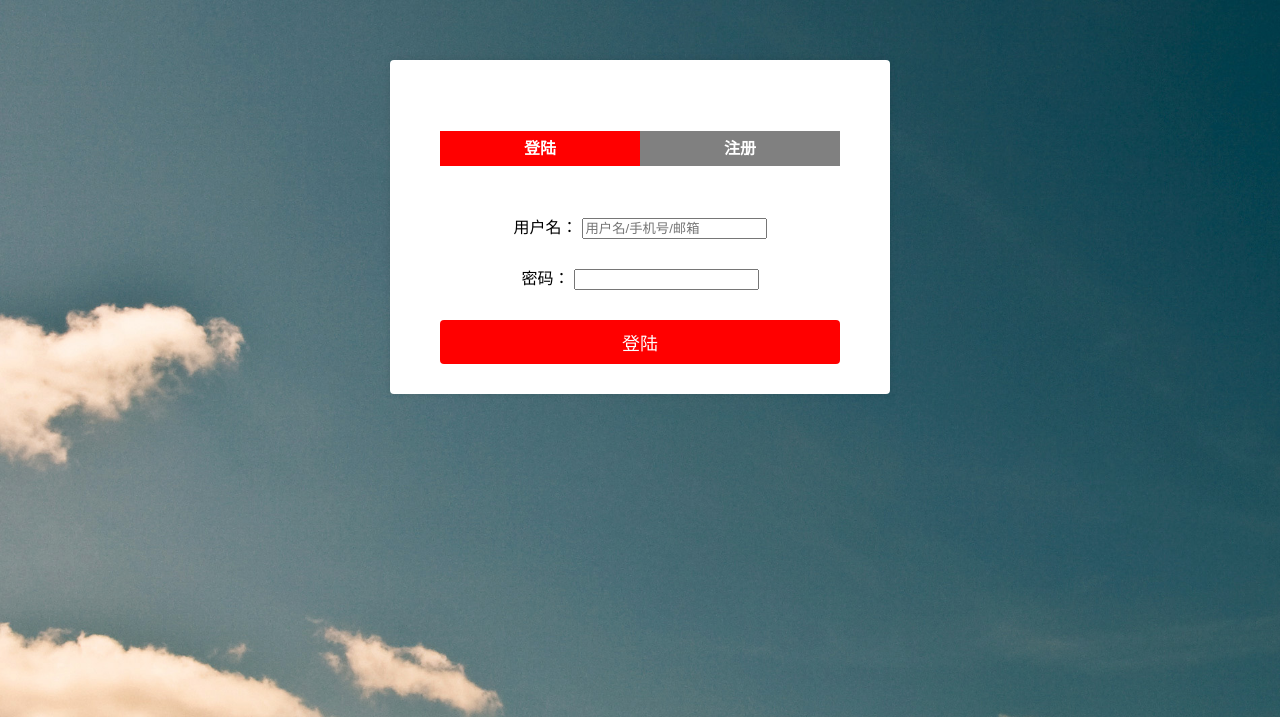
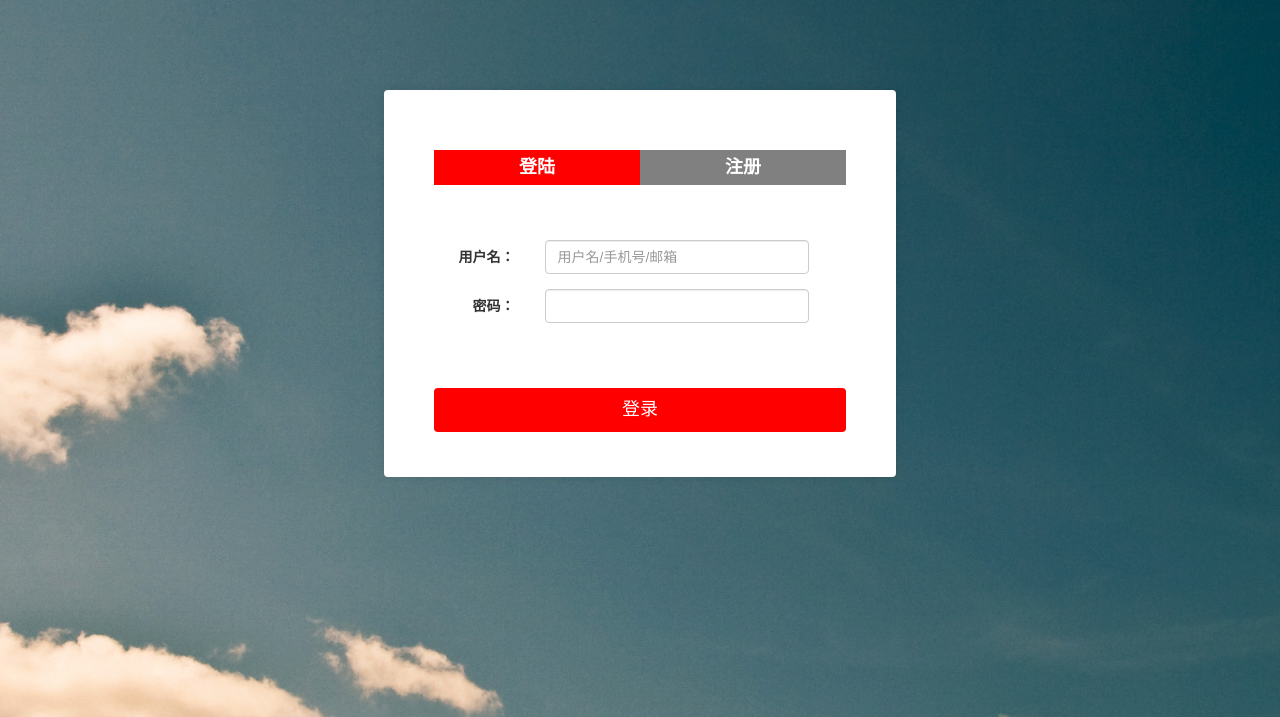
Before and after one commit to ruanjiangongcheng250/blog, a PHP site: page /views/login.html in a window 1280 px wide. Shown: the top 717 px of the page. Run offline with PHP 8.4, Linux system fonts and the light colour scheme.

Commit message:
修改登录页面和注册页面的样式 Signed-off-by: zhangtaos <zhangtaos@yonyou.com>

```diff
--- a/Code/myBlog/public/css/index.css
+++ b/Code/myBlog/public/css/index.css
@@ -23,7 +23,7 @@
 .icon-guankan:before { content: "\e602"; }
 
 body {
-    width: 1076px;
+    width: 80%;
     margin: 0 auto;
     background: url(../image/5629514927375932817.jpg) fixed 0 0;
     background-size: cover;
--- a/Code/myBlog/public/css/login.css
+++ b/Code/myBlog/public/css/login.css
@@ -1,6 +1,6 @@
 #login {
-	width: 400px;
-    margin: 60px auto 0;
+	width: 40%;
+    margin: 90px auto 0;
     padding: 50px 50px 30px;
     background-color: #fff;
     border-radius: 4px;
@@ -19,18 +19,11 @@
 	line-height: 35px;
 	background-color: gray;
 }
-#login .hide {
-	display: none;
-}
 #login h4.active {
 	background-color: red;
 }
 #loginForm {
 	text-align: center;
-}
-
-#loginForm input {
-	margin-top: 30px;
 }
 
 #loginSubmit, #registeSubmit {
@@ -47,3 +40,7 @@
     display: block;
     clear: both;
 }
+
+#loginContainer, #registerContainer {
+	margin-top: 100px;
+}
--- a/Code/myBlog/public/js/login.js
+++ b/Code/myBlog/public/js/login.js
@@ -12,11 +12,11 @@ $('#login h4').on('click',function(){
 	$(this).siblings().removeClass('active');
 	$(this).addClass('active');
 	if($(this).hasClass('login')){
-		$('#registerContainer').hide();
-		$('#loginContainer').show();
+		$('#registerContainer').addClass('hide');
+		$('#loginContainer').removeClass('hide');
 	}else{
-		$('#registerContainer').show();
-		$('#loginContainer').hide();
+		$('#registerContainer').removeClass('hide');
+		$('#loginContainer').addClass('hide');
 	}
 });
 
--- a/Code/myBlog/public/views/login.html
+++ b/Code/myBlog/public/views/login.html
@@ -8,42 +8,72 @@
 		<title>zackon | 张涛</title>
 		<link href="../css/index.css" rel="stylesheet" type="text/css">
 		<link href="../css/login.css" rel="stylesheet" type="text/css">
+		<link href="../css/bootstrap.css" rel="stylesheet" type="text/css">
 		<link rel="shortcut icon" href="http://imgsize.ph.126.net/?imgurl=http://img0.ph.126.net/EMPZF5jMqMrM8Yj0OXaCeQ==/6632148585629997321.jpg_16x16x0x90.jpg">
 	</head>
-	<body>
+	<body style="width: 100%;">
 		<div id="login">
 			<h4 class="title login active">登陆</h4>
 			<h4 class="title registe">注册</h4>
 			<div id="loginContainer">
-				<form id="loginForm" method="post" action="login.php">
-					<label for="name">用户名：</label>
-					<input type="text" name="name" id="name" placeholder="用户名/手机号/邮箱">
-					<br>
-					<label for="password">密码：</label>
-					<input type="password" name="password" id="password">
-					<br>
+				<form role="form" class="form-horizontal" id="loginForm" method="post" action="login.php">
+					<div class="form-group">
+						<label for="name" class=" col-sm-3  control-label" >用户名：</label>
+						<div class="col-sm-8">
+							<input type="text" name="name" id="name" class="form-control" placeholder="用户名/手机号/邮箱">
+						</div>
+					</div>
+					<div class="form-group">
+						<label for="name" class="col-sm-3  control-label" >密码：</label>
+						<div class="col-sm-8">
+							<input type="password" name="password" id="password" class="form-control" >
+						</div>
+					</div>
 					<input type="hidden" name="article_id">
-					<input type="submit" id="loginSubmit" value="登陆" >
+					<div class="form-group">
+						<div class="col-sm-12">
+							<button type="submit" id="loginSubmit" class="btn btn-default">登录</button>
+						</div>
+					</div>
 				</form>
 			</div>
-			<div id="registerContainer"  class="hide">
-				<form id="loginForm" method="post" action="registe.php">
-					<label for="name">用户名：</label>
-					<input type="text" name="name" id="name" placeholder="用户名">
-					<br>
-					<label for="password">密码：</label>
-					<input type="password" name="password" id="password">
-					<br>
-					<label for="Confirmpassword">确认密码：</label>
-					<input type="password" name="Confirmpassword" id="Confirmpassword">
-					<br>
-					<label for="mobile">手机号：</label>
-					<input type="text" name="mobile" id="mobile" placeholder="手机号">
-					<br>
-					<label for="mail">邮箱：</label>
-					<input type="text" name="mail" id="mail" placeholder="邮箱">
-					<br>
-					<input type="submit" id="registeSubmit" value="注册" >
+			<div id="registerContainer" class="hide">
+				<form id="loginForm" role="form" class="form-horizontal" method="post" action="registe.php">
+					<div class="form-group">
+						<label for="name" class=" col-sm-3  control-label" >用户名：</label>
+						<div class="col-sm-8">
+							<input type="text" name="name" id="name" class="form-control" placeholder="用户名">
+						</div>
+					</div>
+					<div class="form-group">
+						<label for="name" class="col-sm-3  control-label" >密码：</label>
+						<div class="col-sm-8">
+							<input type="password" name="password" id="password" class="form-control" >
+						</div>
+					</div>
+					<div class="form-group">
+						<label for="name" class="col-sm-3  control-label" >确认密码：</label>
+						<div class="col-sm-8">
+							<input type="password" name="Confirmpassword" id="Confirmpassword" class="form-control" >
+						</div>
+					</div>
+					<div class="form-group">
+						<label for="mobile" class=" col-sm-3  control-label" >手机号：</label>
+						<div class="col-sm-8">
+							<input type="text" name="mobile" id="mobile" class="form-control" placeholder="手机号">
+						</div>
+					</div>
+					<div class="form-group">
+						<label for="mail" class=" col-sm-3  control-label" >邮箱：</label>
+						<div class="col-sm-8">
+							<input type="text" name="mail" id="mail" class="form-control" placeholder="邮箱">
+						</div>
+					</div>
+					<div class="form-group">
+						<div class="col-sm-12">
+							<button type="submit" id="registeSubmit" class="btn btn-default">注册</button>
+						</div>
+					</div>
 				</form>
 			</div>
 		</div>
```
